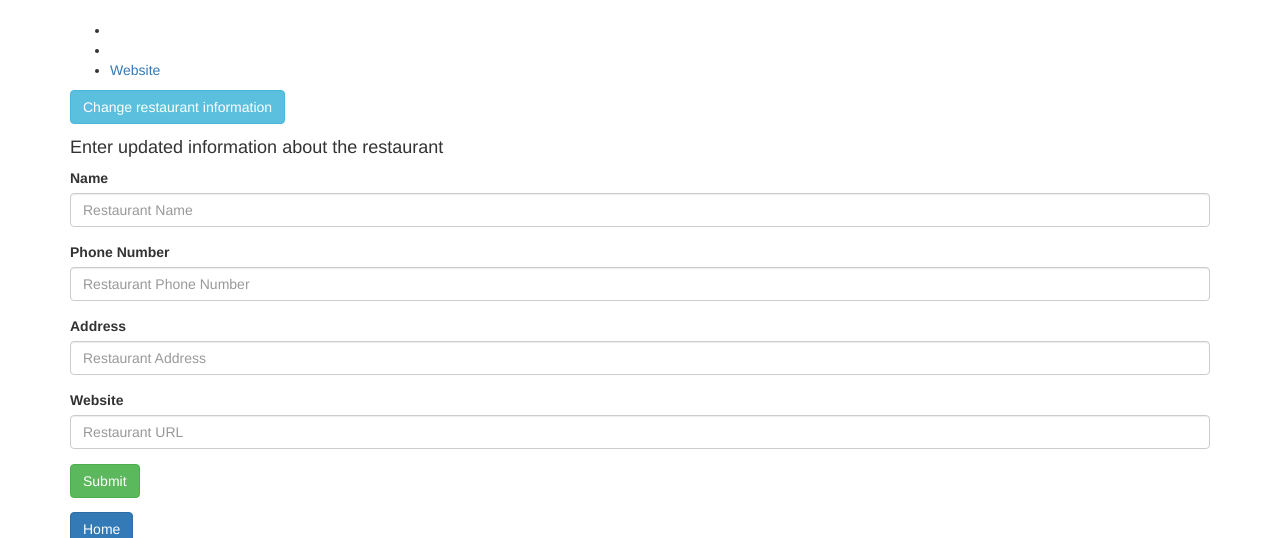
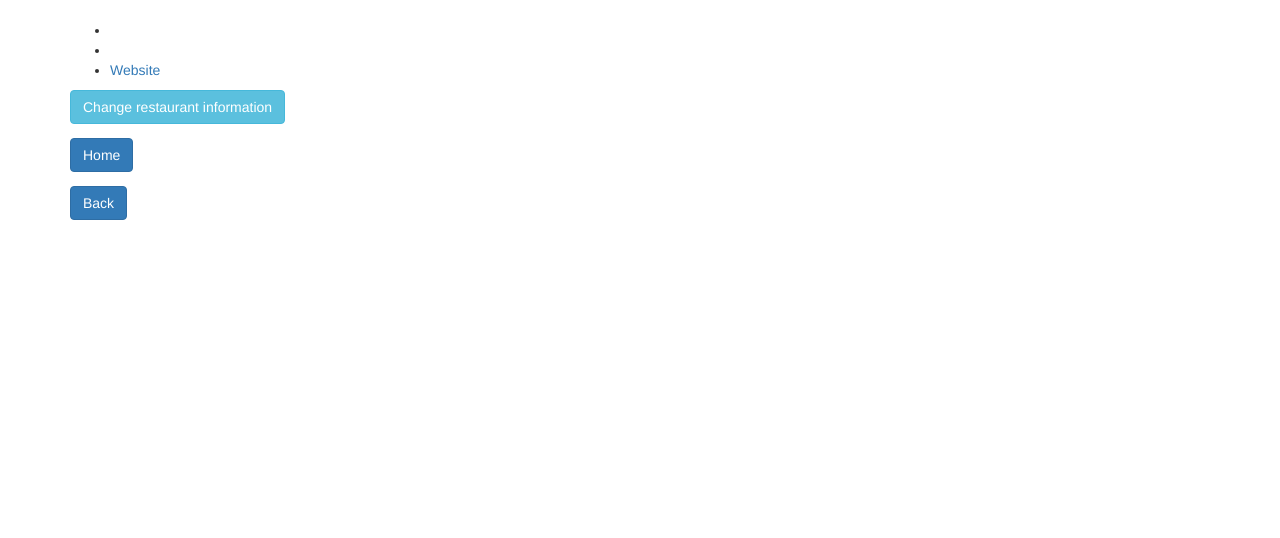
Before and after one commit to jeffaustin81/Restaurants, a PHP site: template views/restaurant.html.twig in a window 1280 px wide. Shown: the top 538 px of the page. Run offline with PHP 8.4, Linux system fonts and the light colour scheme; the template is opened without the code that fills it, so the values that code supplies are empty; some libraries are stand-ins or nearby versions.

Commit message:
Removed commented out if statement

```diff
--- a/views/restaurant.html.twig
+++ b/views/restaurant.html.twig
@@ -18,7 +18,7 @@
                     <button type="submit" class="btn btn-info">Change restaurant information</button>
             </form>
 
-        {#    {% if form_check != false %} #}
+            {% if form_check != false %}
                 <form action="/update_restaurant" method="post">
                     <input name="_method" type="hidden" value="patch">
                     <input id="restaurant_id" name="restaurant_id" type="hidden" value="{{ restaurant.getId }}">
@@ -26,28 +26,24 @@
 
                     <h4>Enter updated information about the restaurant</h4>
                     <div class="form-group">
-                        <input name="_method" type="hidden" value="patch">
                         <label for="name">Name</label>
                         <input id="name" name="name" class="form-control" type="text" placeholder="Restaurant Name" value="{{ restaurant.getName }}">
                     </div>
                     <div class="form-group">
-                        <input name="_method" type="hidden" value="patch">
                         <label for="phone">Phone Number</label>
                         <input id="phone" name="phone" class="form-control" type="text" placeholder="Restaurant Phone Number" value="{{ restaurant.getPhone }}">
                     </div>
                     <div class="form-group">
-                        <input name="_method" type="hidden" value="patch">
                         <label for="address">Address</label>
                         <input id="address" name="address" class="form-control" type="text" placeholder="Restaurant Address" value="{{ restaurant.getAddress }}">
                     </div>
                     <div class="form-group">
-                        <input name="_method" type="hidden" value="patch">
                         <label for="website">Website</label>
                         <input id="website" name="website" class="form-control" type="text" placeholder="Restaurant URL" value="{{ restaurant.getWebsite }}">
                     </div>
                     <button type="submit" class="btn btn-success">Submit</button>
                 </form>
-        {#    {% endif %} #}
+            {% endif %}
             <form action="/">
                 <button type="submit" class="btn btn-primary">Home</button>
             </form>
```
